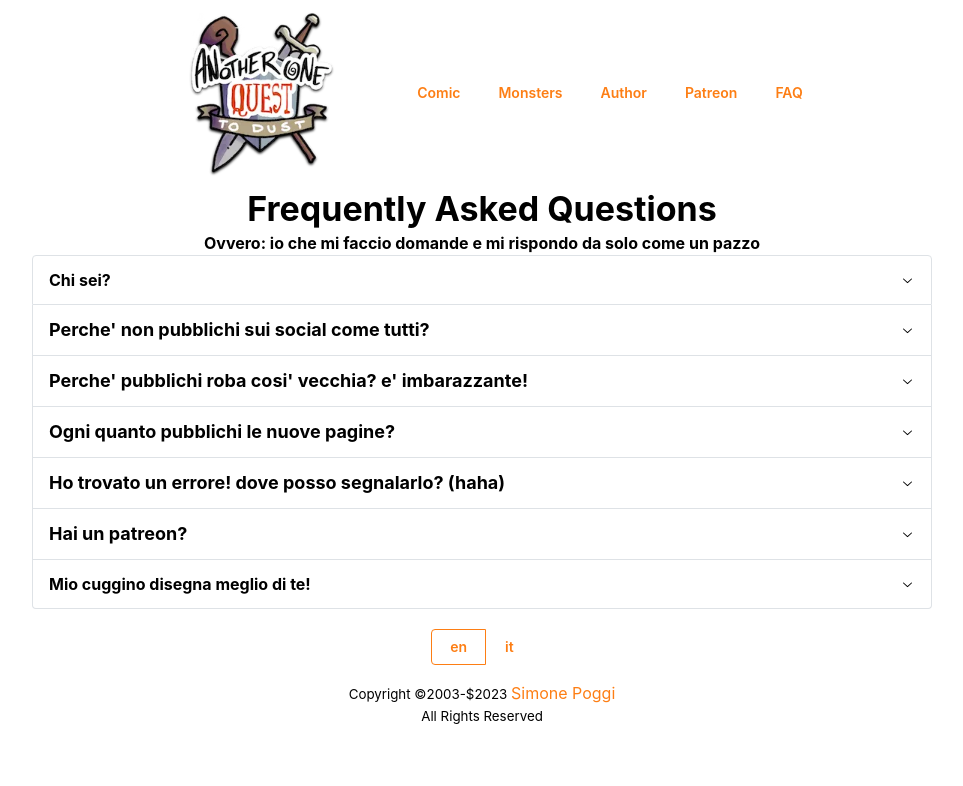
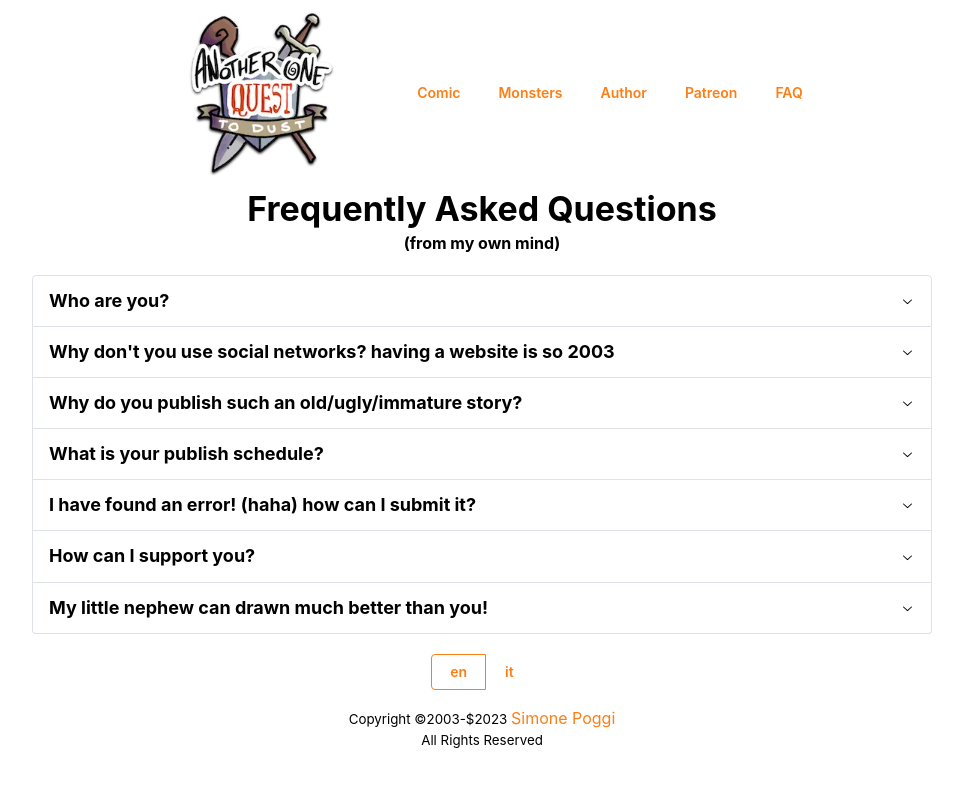
Before and after one commit to motocarota/aoqtd.com, a Next.js app: page /faq in a window 1280 px wide. Shown: the top 786 px of the page, without its empty margins (158-1121 px from the left). Built offline with nearby package versions, Linux system fonts and the light colour scheme.

Commit message:
tranlsate faq
Former-commit-id: 05b98d24edf1b7232d6d75a5ed365c0549013eee [formerly 74832c5a84fbb337e9b861cd5f6f16b302653a91]
Former-commit-id: d67cbb9dee52582ed667a59a06d3fa59f2b27388

```diff
--- a/pages/faq.js
+++ b/pages/faq.js
@@ -1,100 +1,174 @@
 import {Accordion, AccordionControl, AccordionItem, AccordionPanel, Anchor, Text, Title} from '@mantine/core';
 import Image from 'next/image';
+import {useRouter} from 'next/router';
 
-export default function FAQ() {
-	return (
+const pageContent = {
+	en: {
+		title: 'Frequently Asked Questions',
+		subtitle: '(from my own mind)',
+		faq: [
+			{
+				q: 'Who are you?',
+				a: (
 					<>
-			<Title>
-        Frequently Asked Questions
-			</Title>
-			<Title order={5}>Ovvero: io che mi faccio domande e mi rispondo da solo come un pazzo</Title>
-			<Accordion maw='900' m='auto' variant='contained'>
-				<AccordionItem value='1'>
-					<AccordionControl>
-						<Title order={5}>
-							Chi sei?
-						</Title>
-					</AccordionControl>
-					<AccordionPanel>
+						<Text>My name is Simone Poggi, alias Motocarota.</Text>
+						<Image src='/me.jpeg' alt='me' height='365' width='486' />
+						<Text>
+							I am a chaotic evil multiclass <Anchor href='https://motocarota.art' target='_blank' rel='noreferrer'>artist</Anchor>/<Anchor href='https://simone-poggi.com' target='_blank' rel='noreferrer'>developer</Anchor>.<br/>
+							Born in 1983, I live in Italy with my wife and my two kids and pizza is my favourite food.
+						</Text>
+					</>
+				),
+			},
+			{
+				q: 'Why don\'t you use social networks? having a website is so 2003',
+				a: (
+					<Text>
+						Because social networks <em>suck balls</em>.<br/>
+						They are a shithole engineered from the ground up to monetize and harm people and I think the world is better place without them.<br/>
+						That&apos;s the reason I ditch them and I warmly encourage you to do the same.<br/>
+						(I still have few accounts opened somewhere, but they are all inactive).
+					</Text>
+				),
+			},
+			{
+				q: 'Why do you publish such an old/ugly/immature story?',
+				a: (
+					<Text>
+						Because I like it.<br/>
+						Another one quest to dust is a story I&apos;m working on from more than 20 years and that I&apos;m now fully focused to develop it until I finish it.
+					</Text>
+				),
+			},
+
+			{
+				q: 'What is your publish schedule?',
+				a: (
+					<Text>
+						Ideally there will be a new page every thursday. Unless life gets in the way...
+					</Text>
+				),
+			},
+			{
+				q: 'I have found an error! (haha) how can I submit it?',
+				a: (
+					<Text>
+						<Anchor href='mailto:motocarota@gmail.com'>Just drop me an email</Anchor>, remember to point at the chapter and page.<br/>
+						Every kind of help is always super appreciated!
+					</Text>
+				),
+			},
+			{
+				q: 'How can I support you?',
+				a: (
+					<Text>
+						Read the comic, have fun and then share it with your friends!<br/>
+						And if you want to do the extra mile I have an active <Anchor href='https://www.patreon.com/motocarota'>patreon account</Anchor>.
+					</Text>
+				),
+			},
+			{
+				q: 'My little nephew can drawn much better than you!',
+				a: (
+					<Text>
+						This is not a question and your nephew is dead meat already.
+					</Text>
+				),
+			},
+		],
+	},
+	it: {
+		title: 'Domande frequenti',
+		subtitle: '(che mi faccio da solo)',
+		faq: [
+			{
+				q: 'Chi sei?',
+				a: (
+					<>
 						<Text>Il mio nome e&apos; Simone Poggi, alias Motocarota.</Text>
 						<Image src='/me.jpeg' alt='me' height='365' width='486' />
 						<Text>
 							Sono un multiclasse <Anchor href='https://motocarota.art' target='_blank' rel='noreferrer'>artista</Anchor>/<Anchor href='https://simone-poggi.com' target='_blank' rel='noreferrer'>programmatore</Anchor> caotico malvagio.<br/>
-							Classe &apos;83, sono sposato con due figli, vivo in provincia di Genova, il mio cibo preferito e&apos; la pizza, e direi che arrivati a questo putno non c&apos;e&apos; piu&apos; assolutamente niente altro da dire.
+							Classe &apos;83, sono sposato con due figli, vivo in provincia di Genova, il mio cibo preferito e&apos; la pizza, e direi che arrivati a questo punto non c&apos;e&apos; piu&apos; assolutamente niente altro da dire.
 						</Text>
-					</AccordionPanel>
-				</AccordionItem>
-				<AccordionItem value='2'>
+					</>
+				),
+			},
+			{
+				q: 'Perche\' non pubblichi il fumetto sui social come fanno tutti?',
+				a: (<Text>
+						Perche&apos; mi stanno fortemente sulle palle.<br/>
+						Hanno conclamati effetti negativi sulla salute mentale delle persone e credo che il mondo sia un posto migliore senza di loro.<br/>
+						E&apos; per questo che li ho abbandonati e ti invito caldamente a fare altrettanto.
+				</Text>),
+			},
+			{
+				q: 'Perche\' pubblichi roba cosi\' vecchia, brutta e imbarazzante?',
+				a: (
+					<Text>
+						Perche&apos; alla fine a me piace. E&apos; una serie a cui lavoro da piu&apos; di 20 anni e che intendo a portare a termine.<br/>
+					</Text>
+				),
+			},
+
+			{
+				q: 'Ogni quanto pubblichi le nuove pagine?',
+				a: (
+					<Text>
+					Idealmente il ritmo e&apos; di una pagina a settimana, salvo inconvenienti.
+					</Text>
+				),
+			},
+			{
+				q: 'Ho trovato un errore (haha)! dove posso segnalarlo?',
+				a: (
+					<Text>
+					Basta una mail a <Anchor href='mailto:motocarota@gmail.com'>motocarota[at]gmail.com</Anchor>. Ogni segnalazione e&apos; sempre la benvenuta.
+					</Text>
+				),
+			},
+			{
+				q: 'Come posso supportarti?',
+				a: (
+					<Text>
+						Leggi il fumetto, diverititi e condividilo con i tuoi amici, spargi la voce.<br/>
+						Poi se proprio vuoi esagerare al momento ho un <Anchor href='https://www.patreon.com/motocarota'>canale patreon</Anchor> attivo.
+					</Text>
+				),
+			},
+			{
+				q: 'Il mio nipotino disegna meglio di te!',
+				a: (
+					<Text>Sappi che tuo nipote e&apos; un uomo morto. E comunque questa non e&apos; una domanda.</Text>
+				),
+			},
+		],
+	},
+};
+
+export default function FAQ() {
+	const {locale} = useRouter();
+	const t = pageContent[locale];
+
+	return (
+		<>
+			<Title>
+				{t.title}
+			</Title>
+			<Title order={5} mb='lg'>{t.subtitle}</Title>
+			<Accordion maw='900' m='auto' variant='contained'>
+				{t.faq.map((f, index) => (
+					<AccordionItem value={`${index}`} key={index}>
 						<AccordionControl>
 							<Title order={4}>
-							Perche&apos; non pubblichi sui social come tutti?
+								{f.q}
 							</Title>
 						</AccordionControl>
 						<AccordionPanel>
-						<Text>
-							Perche&apos; mi stanno fortemente sulle palle.<br/>
-							Proprio come tutti li reputo un posto di merda, con effetti negativi sulla salute mentale delle persone.<br/>
-							Ho ancora qualche account aperto ma uno ad uno li ho tutti abbandonati.
-						</Text>
+							{f.a}
 						</AccordionPanel>
 					</AccordionItem>
-				<AccordionItem value='3'>
-					<AccordionControl>
-						<Title order={4}>
-							Perche&apos; pubblichi roba cosi&apos; vecchia? e&apos; imbarazzante!
-						</Title>
-					</AccordionControl>
-					<AccordionPanel>
-						<Text>
-							Perche&apos; a me piace. E&apos; una serie a cui lavoro da piu&apos; di 20 anni.<br/>
-							Anche se i primi disegni sono brutti, la narrazione confusa, la storia fa pena, ecc ecc a me tutto sommato queste storie piacciono, quindi perche&apos; no?<br/>
-						</Text>
-					</AccordionPanel>
-				</AccordionItem>
-				<AccordionItem value='4'>
-					<AccordionControl>
-						<Title order={4}>
-							Ogni quanto pubblichi le nuove pagine?
-						</Title>
-					</AccordionControl>
-					<AccordionPanel>
-						<Text>
-							Idealmente il ritmo e&apos; di una pagina a settimana, salvo inconvenienti.
-						</Text>
-					</AccordionPanel>
-				</AccordionItem>
-				<AccordionItem value='5'>
-					<AccordionControl>
-						<Title order={4}>
-							Ho trovato un errore! dove posso segnalarlo? (haha)
-						</Title>
-					</AccordionControl>
-					<AccordionPanel>
-						<Text>
-							Basta una mail a <Anchor href='mailto:motocarota@gmail.com'>motocarota[at]gmail.com</Anchor>. Ogni segnalazione e&apos; sempre la benvenuta.
-						</Text>
-					</AccordionPanel>
-				</AccordionItem>
-				<AccordionItem value='6'>
-					<AccordionControl>
-						<Title order={4}>
-							Hai un patreon?
-						</Title>
-					</AccordionControl>
-					<AccordionPanel>
-						<Text><Anchor href='https://www.patreon.com/motocarota'>Affermativo</Anchor>.</Text>
-					</AccordionPanel>
-				</AccordionItem>
-				<AccordionItem value='6'>
-					<AccordionControl>
-						<Title order={5}>
-							Mio cuggino disegna meglio di te!
-						</Title>
-					</AccordionControl>
-					<AccordionPanel>
-						<Text>Sappi che tuo cuggino e&apos; un uomo morto. E comunque questa non e&apos; una domanda.</Text>
-					</AccordionPanel>
-				</AccordionItem>
+				))}
 			</Accordion>
 		</>
 	);
```
Lines whose indentation alone changed are shown as unchanged.
